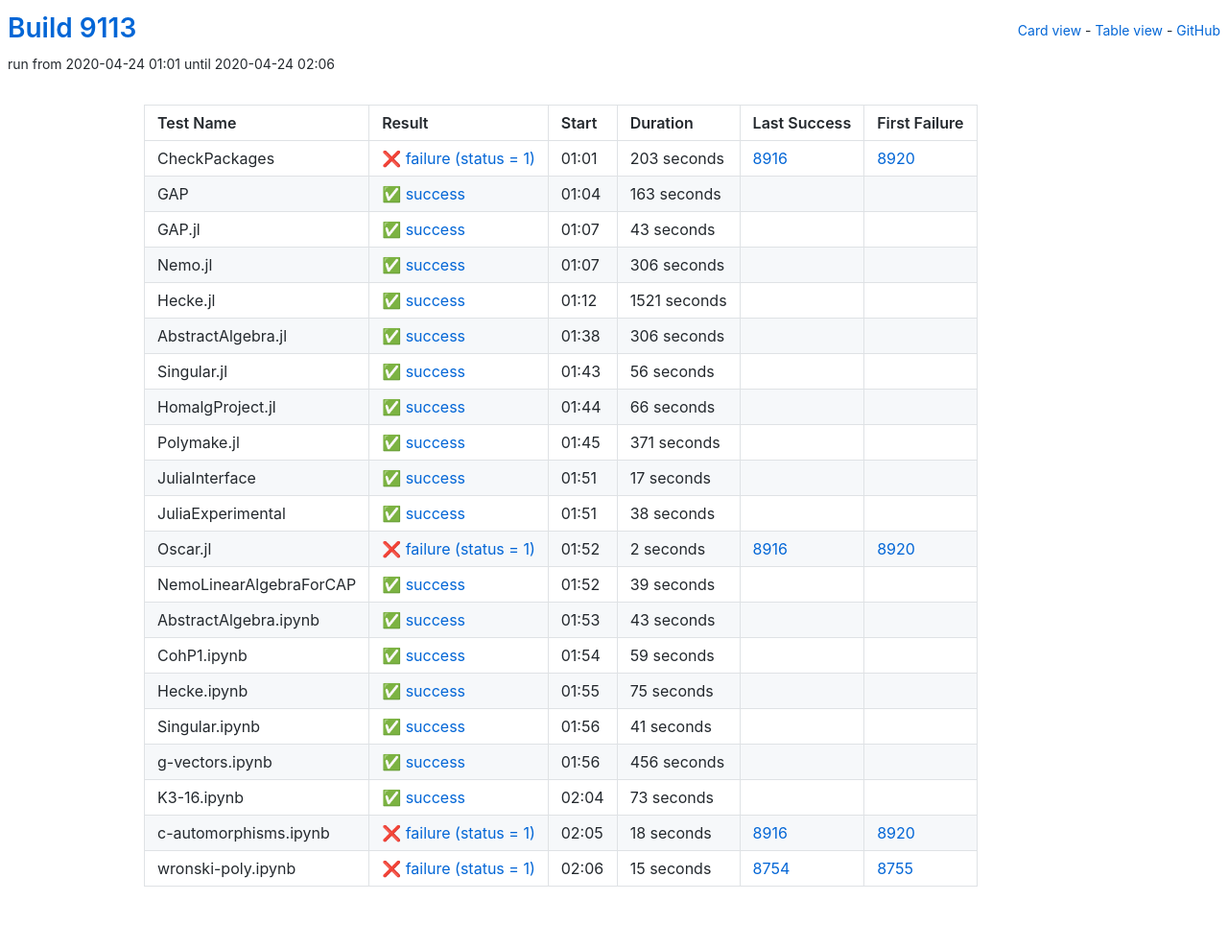
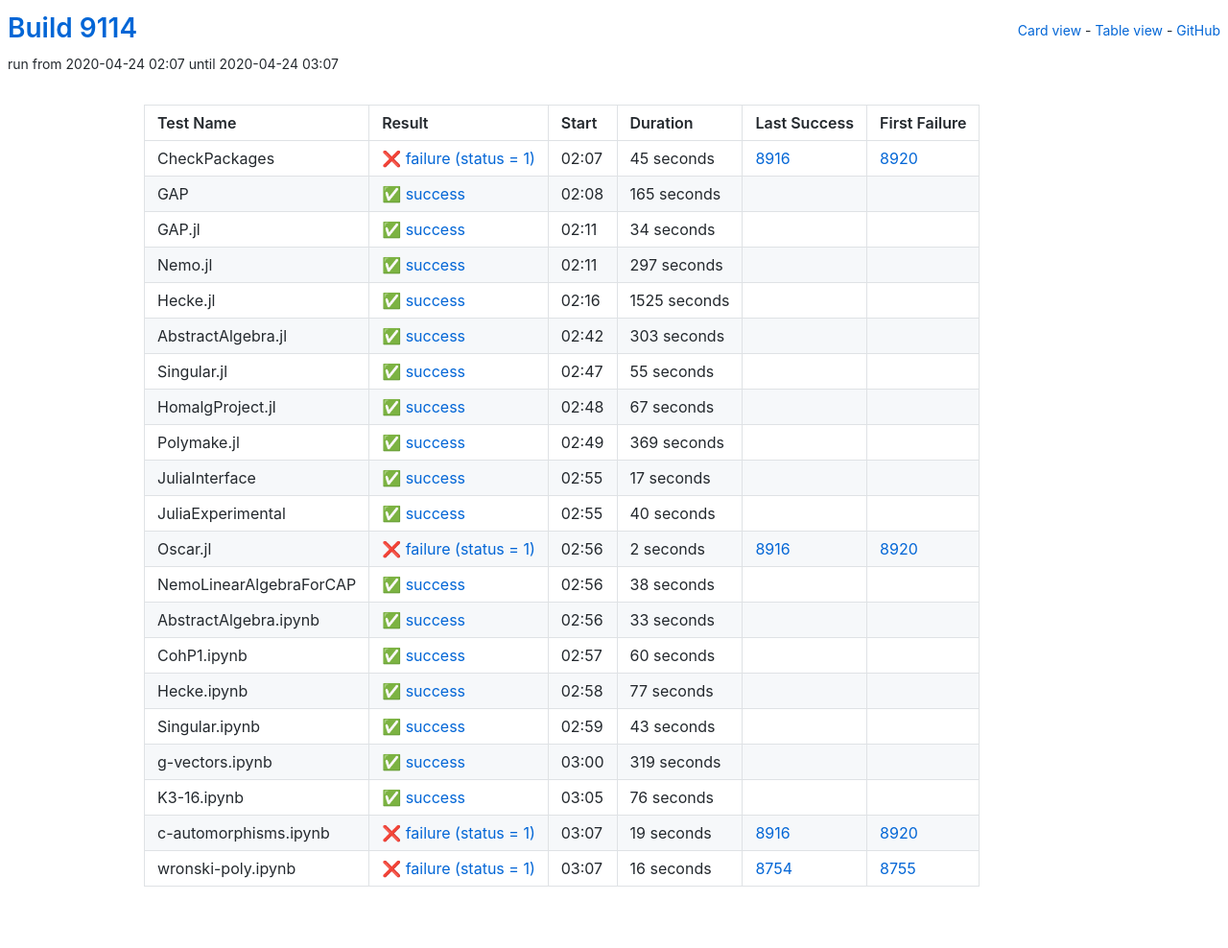
Before and after one commit to oscar-system/oscar-ci-status, a Jekyll site: the page built from table.html, in a window 1280 px wide. Shown: the whole page at 96% size. Built offline with Jekyll 4.4.1, drawn with Linux system fonts in a browser that asks for light colours.

Commit message:
Build 9114

```diff
--- a/_data/ci.yml
+++ b/_data/ci.yml
@@ -1,27 +1,181 @@
-build: 9113
-build_url: https://oscarci.mathematik.uni-kl.de/job/oscar/9113/
+build: 9114
+build_url: https://oscarci.mathematik.uni-kl.de/job/oscar/9114/
 job: oscar
 tests:
-- duration: 203
+- duration: 45
   exitcode: 1
   first_failure: 8920
   first_failure_url: https://oscarci.mathematik.uni-kl.de/job/oscar/8920/
   last_success: 8916
   last_success_url: https://oscarci.mathematik.uni-kl.de/job/oscar/8916/
-  log: https://oscarci.mathematik.uni-kl.de/job/oscar/9113/artifact/logs/build-9113/CheckPackages.log
+  log: https://oscarci.mathematik.uni-kl.de/job/oscar/9114/artifact/logs/build-9114/CheckPackages.log
   name: CheckPackages
-  start: 2020-04-24 01:01
+  start: 2020-04-24 02:07
   status: failure
   success: false
-- duration: 163
+- duration: 165
   exitcode: 0
   first_failure: false
   first_failure_url: null
   last_success: false
   last_success_url: null
-  log: https://oscarci.mathematik.uni-kl.de/job/oscar/9113/artifact/logs/build-9113/GAP.log
+  log: https://oscarci.mathematik.uni-kl.de/job/oscar/9114/artifact/logs/build-9114/GAP.log
   name: GAP
-  start: 2020-04-24 01:04
+  start: 2020-04-24 02:08
+  status: success
+  success: true
+- duration: 34
+  exitcode: 0
+  first_failure: false
+  first_failure_url: null
+  last_success: false
+  last_success_url: null
+  log: https://oscarci.mathematik.uni-kl.de/job/oscar/9114/artifact/logs/build-9114/GAP.jl.log
+  name: GAP.jl
+  start: 2020-04-24 02:11
+  status: success
+  success: true
+- duration: 297
+  exitcode: 0
+  first_failure: false
+  first_failure_url: null
+  last_success: false
+  last_success_url: null
+  log: https://oscarci.mathematik.uni-kl.de/job/oscar/9114/artifact/logs/build-9114/Nemo.jl.log
+  name: Nemo.jl
+  start: 2020-04-24 02:11
+  status: success
+  success: true
+- duration: 1525
+  exitcode: 0
+  first_failure: false
+  first_failure_url: null
+  last_success: false
+  last_success_url: null
+  log: https://oscarci.mathematik.uni-kl.de/job/oscar/9114/artifact/logs/build-9114/Hecke.jl.log
+  name: Hecke.jl
+  start: 2020-04-24 02:16
+  status: success
+  success: true
+- duration: 303
+  exitcode: 0
+  first_failure: false
+  first_failure_url: null
+  last_success: false
+  last_success_url: null
+  log: https://oscarci.mathematik.uni-kl.de/job/oscar/9114/artifact/logs/build-9114/AbstractAlgebra.jl.log
+  name: AbstractAlgebra.jl
+  start: 2020-04-24 02:42
+  status: success
+  success: true
+- duration: 55
+  exitcode: 0
+  first_failure: false
+  first_failure_url: null
+  last_success: false
+  last_success_url: null
+  log: https://oscarci.mathematik.uni-kl.de/job/oscar/9114/artifact/logs/build-9114/Singular.jl.log
+  name: Singular.jl
+  start: 2020-04-24 02:47
+  status: success
+  success: true
+- duration: 67
+  exitcode: 0
+  first_failure: false
+  first_failure_url: null
+  last_success: false
+  last_success_url: null
+  log: https://oscarci.mathematik.uni-kl.de/job/oscar/9114/artifact/logs/build-9114/HomalgProject.jl.log
+  name: HomalgProject.jl
+  start: 2020-04-24 02:48
+  status: success
+  success: true
+- duration: 369
+  exitcode: 0
+  first_failure: false
+  first_failure_url: null
+  last_success: false
+  last_success_url: null
+  log: https://oscarci.mathematik.uni-kl.de/job/oscar/9114/artifact/logs/build-9114/Polymake.jl.log
+  name: Polymake.jl
+  start: 2020-04-24 02:49
+  status: success
+  success: true
+- duration: 17
+  exitcode: 0
+  first_failure: false
+  first_failure_url: null
+  last_success: false
+  last_success_url: null
+  log: https://oscarci.mathematik.uni-kl.de/job/oscar/9114/artifact/logs/build-9114/JuliaInterface.log
+  name: JuliaInterface
+  start: 2020-04-24 02:55
+  status: success
+  success: true
+- duration: 40
+  exitcode: 0
+  first_failure: false
+  first_failure_url: null
+  last_success: false
+  last_success_url: null
+  log: https://oscarci.mathematik.uni-kl.de/job/oscar/9114/artifact/logs/build-9114/JuliaExperimental.log
+  name: JuliaExperimental
+  start: 2020-04-24 02:55
+  status: success
+  success: true
+- duration: 2
+  exitcode: 1
+  first_failure: 8920
+  first_failure_url: https://oscarci.mathematik.uni-kl.de/job/oscar/8920/
+  last_success: 8916
+  last_success_url: https://oscarci.mathematik.uni-kl.de/job/oscar/8916/
+  log: https://oscarci.mathematik.uni-kl.de/job/oscar/9114/artifact/logs/build-9114/Oscar.jl.log
+  name: Oscar.jl
+  start: 2020-04-24 02:56
+  status: failure
+  success: false
+- duration: 38
+  exitcode: 0
+  first_failure: false
+  first_failure_url: null
+  last_success: false
+  last_success_url: null
+  log: https://oscarci.mathematik.uni-kl.de/job/oscar/9114/artifact/logs/build-9114/NemoLinearAlgebraForCAP.log
+  name: NemoLinearAlgebraForCAP
+  start: 2020-04-24 02:56
+  status: success
+  success: true
+- duration: 33
+  exitcode: 0
+  first_failure: false
+  first_failure_url: null
+  last_success: false
+  last_success_url: null
+  log: https://oscarci.mathematik.uni-kl.de/job/oscar/9114/artifact/logs/build-9114/AbstractAlgebra.ipynb.log
+  name: AbstractAlgebra.ipynb
+  start: 2020-04-24 02:56
+  status: success
+  success: true
+- duration: 60
+  exitcode: 0
+  first_failure: false
+  first_failure_url: null
+  last_success: false
+  last_success_url: null
+  log: https://oscarci.mathematik.uni-kl.de/job/oscar/9114/artifact/logs/build-9114/CohP1.ipynb.log
+  name: CohP1.ipynb
+  start: 2020-04-24 02:57
+  status: success
+  success: true
+- duration: 77
+  exitcode: 0
+  first_failure: false
+  first_failure_url: null
+  last_success: false
+  last_success_url: null
+  log: https://oscarci.mathematik.uni-kl.de/job/oscar/9114/artifact/logs/build-9114/Hecke.ipynb.log
+  name: Hecke.ipynb
+  start: 2020-04-24 02:58
   status: success
   success: true
 - duration: 43
@@ -30,206 +184,52 @@ tests:
   first_failure_url: null
   last_success: false
   last_success_url: null
-  log: https://oscarci.mathematik.uni-kl.de/job/oscar/9113/artifact/logs/build-9113/GAP.jl.log
-  name: GAP.jl
-  start: 2020-04-24 01:07
+  log: https://oscarci.mathematik.uni-kl.de/job/oscar/9114/artifact/logs/build-9114/Singular.ipynb.log
+  name: Singular.ipynb
+  start: 2020-04-24 02:59
   status: success
   success: true
-- duration: 306
+- duration: 319
   exitcode: 0
   first_failure: false
   first_failure_url: null
   last_success: false
   last_success_url: null
-  log: https://oscarci.mathematik.uni-kl.de/job/oscar/9113/artifact/logs/build-9113/Nemo.jl.log
-  name: Nemo.jl
-  start: 2020-04-24 01:07
+  log: https://oscarci.mathematik.uni-kl.de/job/oscar/9114/artifact/logs/build-9114/g-vectors.ipynb.log
+  name: g-vectors.ipynb
+  start: 2020-04-24 03:00
   status: success
   success: true
-- duration: 1521
+- duration: 76
   exitcode: 0
   first_failure: false
   first_failure_url: null
   last_success: false
   last_success_url: null
-  log: https://oscarci.mathematik.uni-kl.de/job/oscar/9113/artifact/logs/build-9113/Hecke.jl.log
-  name: Hecke.jl
-  start: 2020-04-24 01:12
+  log: https://oscarci.mathematik.uni-kl.de/job/oscar/9114/artifact/logs/build-9114/K3-16.ipynb.log
+  name: K3-16.ipynb
+  start: 2020-04-24 03:05
   status: success
   success: true
-- duration: 306
-  exitcode: 0
-  first_failure: false
-  first_failure_url: null
-  last_success: false
-  last_success_url: null
-  log: https://oscarci.mathematik.uni-kl.de/job/oscar/9113/artifact/logs/build-9113/AbstractAlgebra.jl.log
-  name: AbstractAlgebra.jl
-  start: 2020-04-24 01:38
-  status: success
-  success: true
-- duration: 56
-  exitcode: 0
-  first_failure: false
-  first_failure_url: null
-  last_success: false
-  last_success_url: null
-  log: https://oscarci.mathematik.uni-kl.de/job/oscar/9113/artifact/logs/build-9113/Singular.jl.log
-  name: Singular.jl
-  start: 2020-04-24 01:43
-  status: success
-  success: true
-- duration: 66
-  exitcode: 0
-  first_failure: false
-  first_failure_url: null
-  last_success: false
-  last_success_url: null
-  log: https://oscarci.mathematik.uni-kl.de/job/oscar/9113/artifact/logs/build-9113/HomalgProject.jl.log
-  name: HomalgProject.jl
-  start: 2020-04-24 01:44
-  status: success
-  success: true
-- duration: 371
-  exitcode: 0
-  first_failure: false
-  first_failure_url: null
-  last_success: false
-  last_success_url: null
-  log: https://oscarci.mathematik.uni-kl.de/job/oscar/9113/artifact/logs/build-9113/Polymake.jl.log
-  name: Polymake.jl
-  start: 2020-04-24 01:45
-  status: success
-  success: true
-- duration: 17
-  exitcode: 0
-  first_failure: false
-  first_failure_url: null
-  last_success: false
-  last_success_url: null
-  log: https://oscarci.mathematik.uni-kl.de/job/oscar/9113/artifact/logs/build-9113/JuliaInterface.log
-  name: JuliaInterface
-  start: 2020-04-24 01:51
-  status: success
-  success: true
-- duration: 38
-  exitcode: 0
-  first_failure: false
-  first_failure_url: null
-  last_success: false
-  last_success_url: null
-  log: https://oscarci.mathematik.uni-kl.de/job/oscar/9113/artifact/logs/build-9113/JuliaExperimental.log
-  name: JuliaExperimental
-  start: 2020-04-24 01:51
-  status: success
-  success: true
-- duration: 2
+- duration: 19
   exitcode: 1
   first_failure: 8920
   first_failure_url: https://oscarci.mathematik.uni-kl.de/job/oscar/8920/
   last_success: 8916
   last_success_url: https://oscarci.mathematik.uni-kl.de/job/oscar/8916/
-  log: https://oscarci.mathematik.uni-kl.de/job/oscar/9113/artifact/logs/build-9113/Oscar.jl.log
-  name: Oscar.jl
-  start: 2020-04-24 01:52
+  log: https://oscarci.mathematik.uni-kl.de/job/oscar/9114/artifact/logs/build-9114/c-automorphisms.ipynb.log
+  name: c-automorphisms.ipynb
+  start: 2020-04-24 03:07
   status: failure
   success: false
-- duration: 39
-  exitcode: 0
-  first_failure: false
-  first_failure_url: null
-  last_success: false
-  last_success_url: null
-  log: https://oscarci.mathematik.uni-kl.de/job/oscar/9113/artifact/logs/build-9113/NemoLinearAlgebraForCAP.log
-  name: NemoLinearAlgebraForCAP
-  start: 2020-04-24 01:52
-  status: success
-  success: true
-- duration: 43
-  exitcode: 0
-  first_failure: false
-  first_failure_url: null
-  last_success: false
-  last_success_url: null
-  log: https://oscarci.mathematik.uni-kl.de/job/oscar/9113/artifact/logs/build-9113/AbstractAlgebra.ipynb.log
-  name: AbstractAlgebra.ipynb
-  start: 2020-04-24 01:53
-  status: success
-  success: true
-- duration: 59
-  exitcode: 0
-  first_failure: false
-  first_failure_url: null
-  last_success: false
-  last_success_url: null
-  log: https://oscarci.mathematik.uni-kl.de/job/oscar/9113/artifact/logs/build-9113/CohP1.ipynb.log
-  name: CohP1.ipynb
-  start: 2020-04-24 01:54
-  status: success
-  success: true
-- duration: 75
-  exitcode: 0
-  first_failure: false
-  first_failure_url: null
-  last_success: false
-  last_success_url: null
-  log: https://oscarci.mathematik.uni-kl.de/job/oscar/9113/artifact/logs/build-9113/Hecke.ipynb.log
-  name: Hecke.ipynb
-  start: 2020-04-24 01:55
-  status: success
-  success: true
-- duration: 41
-  exitcode: 0
-  first_failure: false
-  first_failure_url: null
-  last_success: false
-  last_success_url: null
-  log: https://oscarci.mathematik.uni-kl.de/job/oscar/9113/artifact/logs/build-9113/Singular.ipynb.log
-  name: Singular.ipynb
-  start: 2020-04-24 01:56
-  status: success
-  success: true
-- duration: 456
-  exitcode: 0
-  first_failure: false
-  first_failure_url: null
-  last_success: false
-  last_success_url: null
-  log: https://oscarci.mathematik.uni-kl.de/job/oscar/9113/artifact/logs/build-9113/g-vectors.ipynb.log
-  name: g-vectors.ipynb
-  start: 2020-04-24 01:56
-  status: success
-  success: true
-- duration: 73
-  exitcode: 0
-  first_failure: false
-  first_failure_url: null
-  last_success: false
-  last_success_url: null
-  log: https://oscarci.mathematik.uni-kl.de/job/oscar/9113/artifact/logs/build-9113/K3-16.ipynb.log
-  name: K3-16.ipynb
-  start: 2020-04-24 02:04
-  status: success
-  success: true
-- duration: 18
-  exitcode: 1
-  first_failure: 8920
-  first_failure_url: https://oscarci.mathematik.uni-kl.de/job/oscar/8920/
-  last_success: 8916
-  last_success_url: https://oscarci.mathematik.uni-kl.de/job/oscar/8916/
-  log: https://oscarci.mathematik.uni-kl.de/job/oscar/9113/artifact/logs/build-9113/c-automorphisms.ipynb.log
-  name: c-automorphisms.ipynb
-  start: 2020-04-24 02:05
-  status: failure
-  success: false
-- duration: 15
+- duration: 16
   exitcode: 1
   first_failure: 8755
   first_failure_url: https://oscarci.mathematik.uni-kl.de/job/oscar/8755/
   last_success: 8754
   last_success_url: https://oscarci.mathematik.uni-kl.de/job/oscar/8754/
-  log: https://oscarci.mathematik.uni-kl.de/job/oscar/9113/artifact/logs/build-9113/wronski-poly.ipynb.log
+  log: https://oscarci.mathematik.uni-kl.de/job/oscar/9114/artifact/logs/build-9114/wronski-poly.ipynb.log
   name: wronski-poly.ipynb
-  start: 2020-04-24 02:06
+  start: 2020-04-24 03:07
   status: failure
   success: false
```
Also changed, not shown: README.md.
